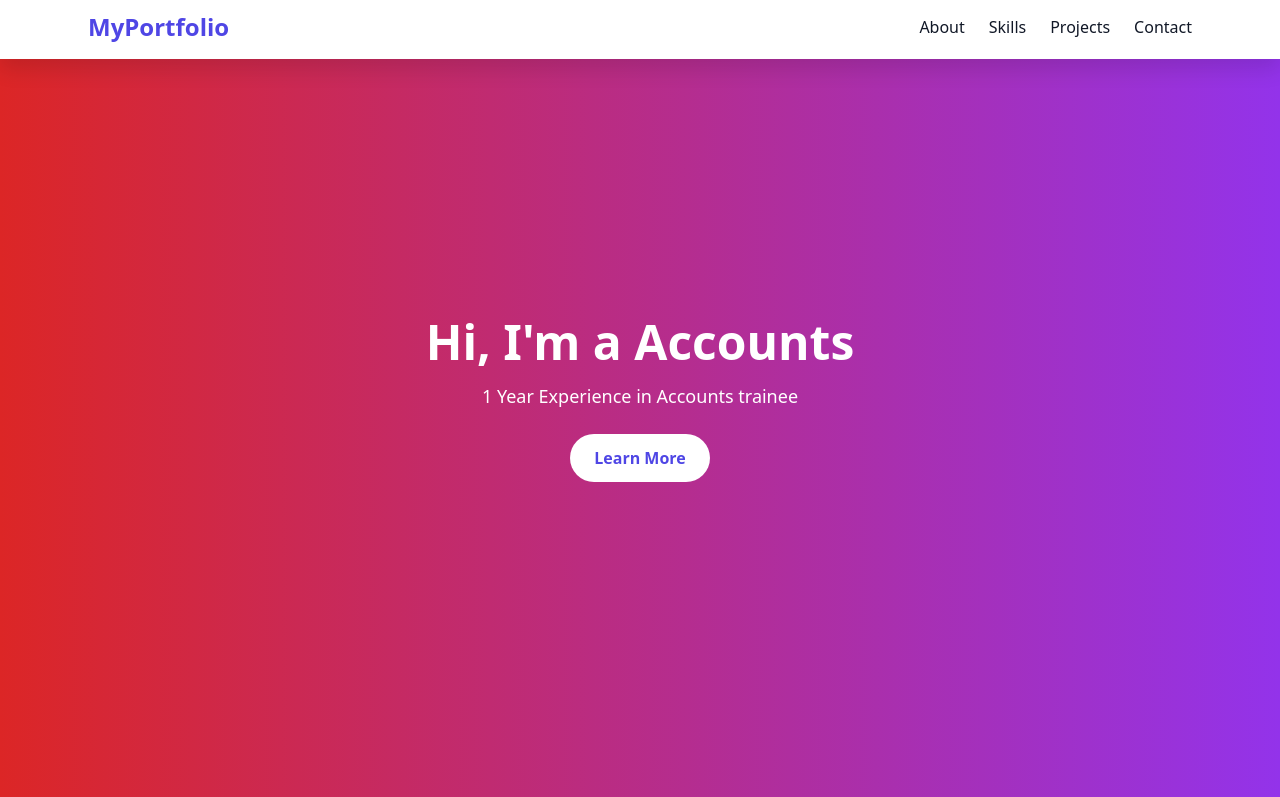
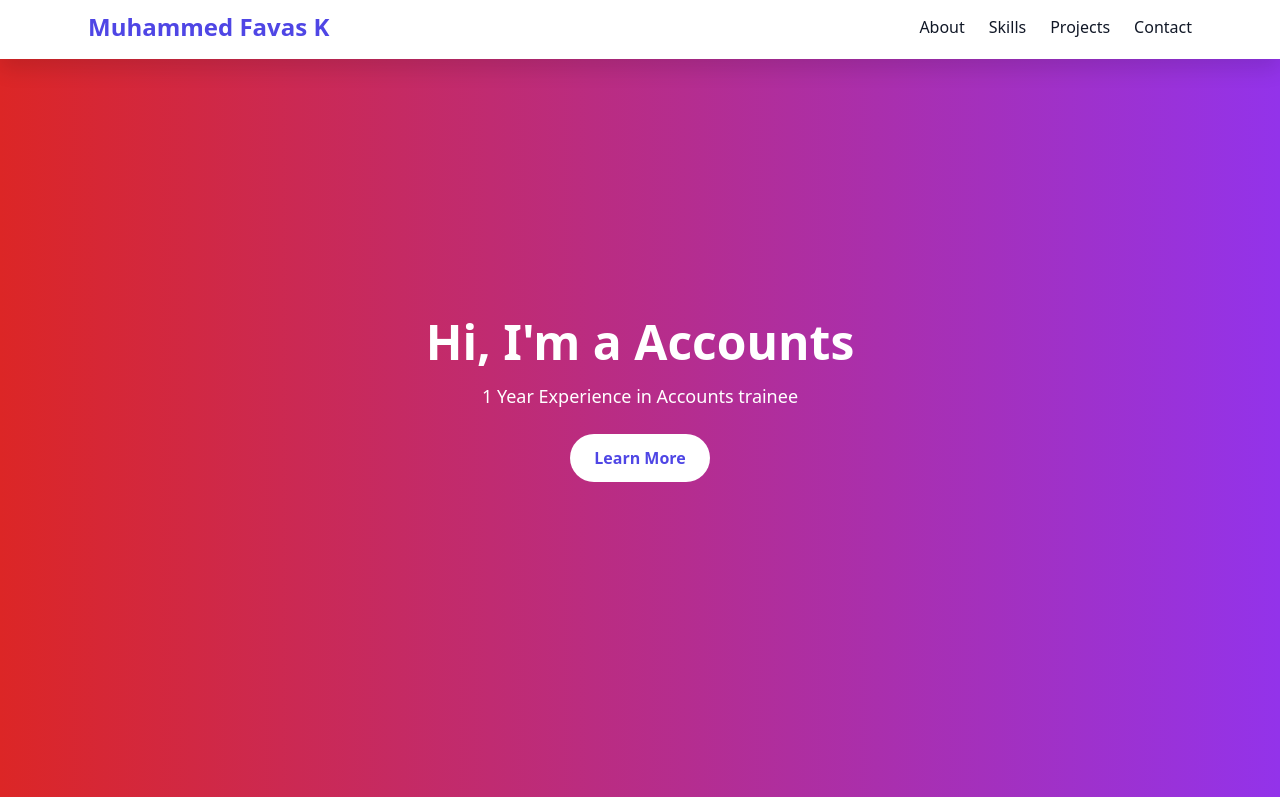
Before and after one commit to saloko78/Favas, a plain HTML site: page index.html in a window 1280 px wide. Shown: the top 797 px of the page. Drawn offline with nearby package versions, Linux system fonts and the light colour scheme.

Commit message:
name changed

```diff
--- a/index.html
+++ b/index.html
@@ -12,7 +12,7 @@
   <!-- Navbar -->
   <nav class="bg-white shadow-md fixed top-0 w-full z-10">
     <div class="max-w-6xl mx-auto px-6 py-4 flex justify-between items-center">
-      <h1 class="text-2xl font-bold text-indigo-600">MyPortfolio</h1>
+      <h1 class="text-2xl font-bold text-indigo-600">Muhammed Favas K</h1>
       <ul class="flex space-x-6">
         <li><a href="#about" class="hover:text-indigo-600">About</a></li>
         <li><a href="#skills" class="hover:text-indigo-600">Skills</a></li>
```
